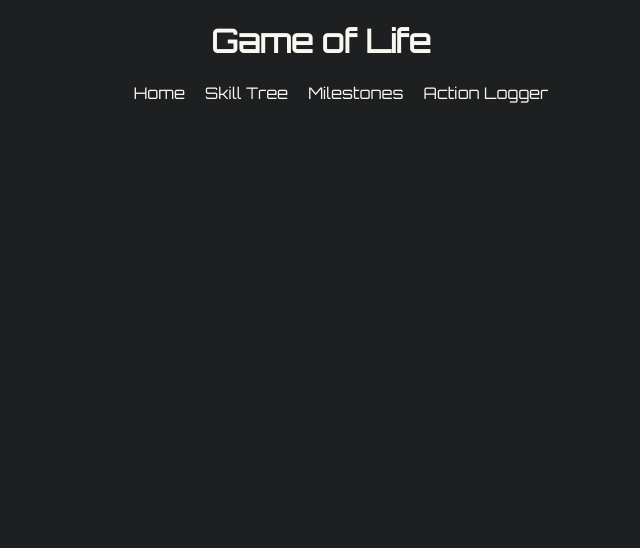
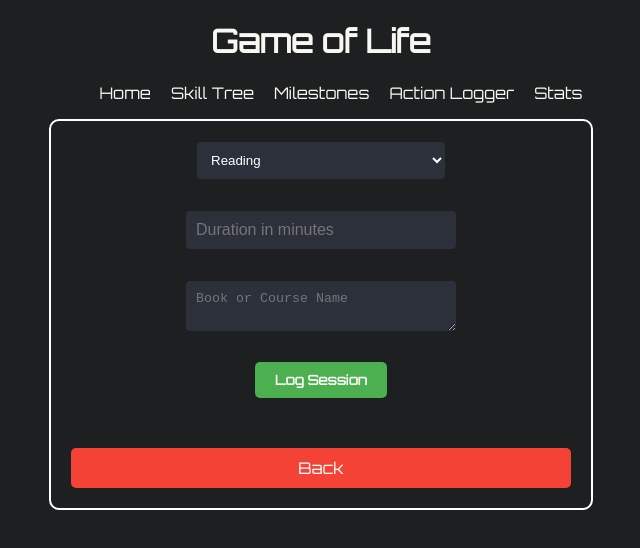
Before and after one commit to Tinoriffic/game-of-life, a React (Create React App) app in the folder frontend/: page /log-learning-session in a window 1280 px wide. Shown: the top 548 px of the page, without its empty margins (319-959 px from the left). Built offline with nearby package versions, Linux system fonts and the light colour scheme; no server answers.

Commit message:
finish implementing the daily action logger components

```diff
--- a/frontend/src/App.js
+++ b/frontend/src/App.js
@@ -6,6 +6,9 @@ import Dashboard from './components/dashboard/Dashboard';
 import UserSetupPage from './components/auth/UserSetupPage';
 import TokenReceiver from './components/auth/TokenReceiver';
 import SocialLogs from './components/dashboard/SocialLogs';
+import JournalLogs from './components/dashboard/JournalLogs';
+import MeditationLogs from './components/dashboard/MeditationLogs';
+import LearningLogs from './components/dashboard/LearningLogs';
 
 function App() {
   return (
@@ -19,6 +22,7 @@ function App() {
           <li>Skill Tree</li>
           <li>Milestones</li>
           <li><Link to="/dashboard">Action Logger</Link></li>
+          <li>Stats</li>
         </ul>
       </nav>
       <Routes>
@@ -29,7 +33,9 @@ function App() {
         <Route path="/daily" element={<ActivityLogger />} />
         <Route path="/dashboard" element={<Dashboard />} />
         <Route path="/log-social-activity" element={<SocialLogs />} />
-        {/* Define other routes */}
+        <Route path="/log-journal-entry" element={<JournalLogs />} />
+        <Route path="/log-meditation" element={<MeditationLogs />} />
+        <Route path="/log-learning-session" element={<LearningLogs />} />
       </Routes>
     </Router>
   );
--- /dev/null
+++ b/frontend/src/components/common/BackButton.js
@@ -0,0 +1,14 @@
+import { useNavigate } from 'react-router-dom';
+
+const BackButton = () => {
+    const navigate = useNavigate();
+    const handleBack = () => {
+        navigate(-1);
+    };
+
+    return (
+        <button className="back-button" onClick={handleBack}>Back</button>
+    )
+}
+
+export default BackButton;
--- a/frontend/src/components/dashboard/ActivityLogger.js
+++ b/frontend/src/components/dashboard/ActivityLogger.js
@@ -13,9 +13,9 @@ const ActivityLogger = () => {
             <h2>Log an Activity</h2>
             <div className="activity-options">
                 <button onClick={() => navigate('/log-social-activity')}>Social</button>
-                <button onClick={() => {/* Navigate to specific activity logging page */}}>Journaling</button>
-                <button onClick={() => {/* Navigate to specific activity logging page */}}>Meditation</button>
-                <button onClick={() => {/* Navigate to specific activity logging page */}}>Learning</button>
+                <button onClick={() => navigate('/log-journal-entry')}>Journaling</button>
+                <button onClick={() => navigate('/log-meditation')}>Meditation</button>
+                <button onClick={() => navigate('/log-learning-session')}>Learning</button>
             </div>
             <button className="back-button" onClick={handleBack}>Back</button>
         </div>
--- /dev/null
+++ b/frontend/src/components/dashboard/JournalLogs.css
@@ -0,0 +1,16 @@
+.journal-logs {
+    display: flex;
+    flex-direction: column;
+    align-items: center;
+    padding: 20px;
+  }
+
+  .reflection-prompts {
+    margin-bottom: 20px;
+  }
+
+  .prompt {
+    margin: 5px 0;
+    font-size: 16px;
+    text-align: center;
+  }
--- /dev/null
+++ b/frontend/src/components/dashboard/JournalLogs.js
@@ -0,0 +1,54 @@
+import React, { useState } from 'react';
+import axiosInstance from '../../axios';
+import { baseUrl } from '../../config/apiConfig';
+import { useNavigate } from 'react-router-dom';
+import { useUser } from '../player/UserContext';
+import BackButton from '../common/BackButton';
+import './JournalLogs.css';
+
+export const JournalLogs = () => {
+    const { user } = useUser();
+    const [error, setError] = useState('');
+    const navigate = useNavigate();
+    const reflectionPrompts = [
+        "Think about one good thing that happened today.",
+        "Take a deep breath and hold it for a moment.",
+        "Consider what you're grateful for right now.",
+      ];
+
+    const handleSubmit = async (e) => {
+        e.preventDefault();
+
+        const logEntry = {
+            user_id: user.id,
+            activity_type: "journal"
+        };
+
+        try {
+            await axiosInstance.post(`${baseUrl}/users/${user.id}/log-activity/`, logEntry);
+            alert('Journal entry logged successfully');
+            setError('');
+            navigate('/dashboard');
+        } catch (error) {
+            console.error('Error logging Journal entry: ', error);
+            setError('Failed to log Journal entry. Please try again.');
+        }
+    };
+
+  return (
+    <div className="journal-logs">
+      <div className="reflection-prompts">
+      {reflectionPrompts.map((prompt, index) => (
+        <div key={index} className="prompt">{prompt}</div>
+        ))}
+        </div>
+      <button onClick={handleSubmit} className='log-journal-btn'>
+        I journaled today
+      </button>
+      <BackButton />
+      {error && <div className="error-message">{error}</div>}
+    </div>
+  );
+};
+
+export default JournalLogs;
--- /dev/null
+++ b/frontend/src/components/dashboard/LearningLogs.css
@@ -0,0 +1,38 @@
+.learning-logs {
+    display: flex;
+    flex-direction: column;
+    gap: 20px;
+    padding: 20px;
+    background-color: #1D1F20;
+    color: #F8F8F2;
+    border: 2px solid #fff;
+    border-radius: 10px;
+    width: auto;
+    max-width: 500px;
+    margin: auto;
+  }
+
+  .activity-type-select, .duration-input, .description-textarea {
+    align-self: center;
+    width: 50%;
+    padding: 10px;
+    background-color: #2c303a;
+    border: 1px solid #1D1F20;
+    color: white;
+    border-radius: 5px;
+  }
+
+  .log-learning-btn {
+    padding: 10px 20px;
+    background-color: #4caf50;
+    color: white;
+    border: none;
+    cursor: pointer;
+    border-radius: 5px;
+    align-self: center;
+    font-weight: bold;
+  }
+
+  .log-learning-btn:hover {
+    background-color: #43a047;
+  }
--- /dev/null
+++ b/frontend/src/components/dashboard/LearningLogs.js
@@ -0,0 +1,71 @@
+import React, { useState } from 'react';
+import axiosInstance from '../../axios';
+import { baseUrl } from '../../config/apiConfig';
+import { useNavigate } from 'react-router-dom';
+import { useUser } from '../player/UserContext';
+import BackButton from '../common/BackButton';
+import './LearningLogs.css';
+
+export const LearningLogs = () => {
+    const { user } = useUser();
+    const [activityType, setActivityType] = useState('read');
+    const [duration, setDuration] = useState('');
+    const [description, setDescription] = useState('');
+    const [error, setError] = useState('');
+    const navigate = useNavigate();
+
+    const handleSubmit = async (e) => {
+        e.preventDefault();
+
+        const logEntry = {
+            user_id: user.id,
+            activity_type: activityType,
+            duration: duration
+        };
+
+        try {
+            await axiosInstance.post(`${baseUrl}/users/${user.id}/log-activity/`, logEntry);
+            alert('Learning session logged successfully');
+            setDuration('');
+            setDescription('');
+            setError('');
+            navigate('/dashboard');
+        } catch (error) {
+            console.error('Error logging learning session: ', error);
+            setError('Failed to log learning session. Please try again.');
+        }
+    };
+
+    return (
+    <div className="learning-logs">
+        <select
+        value={activityType}
+        onChange={(e) => setActivityType(e.target.value)}
+        className="activity-type-select"
+        >
+        <option value="read">Reading</option>
+        <option value="take_class">Taking a Class</option>
+        </select>
+        <input
+        type="number"
+        value={duration}
+        onChange={(e) => setDuration(e.target.value)}
+        placeholder="Duration in minutes"
+        className="duration-input"
+        />
+        <textarea
+        value={description}
+        onChange={(e) => setDescription(e.target.value)}
+        placeholder="Book or Course Name"
+        className="description-textarea"
+        ></textarea>
+        <button onClick={handleSubmit} className="log-learning-btn">
+        Log Session
+        </button>
+        <BackButton />
+        {error && <div className="error-message">{error}</div>}
+    </div>
+    );
+};
+
+export default LearningLogs;
--- /dev/null
+++ b/frontend/src/components/dashboard/MeditationLogs.css
@@ -0,0 +1,41 @@
+.meditation-logs {
+    display: flex;
+    flex-direction: column;
+    align-items: center;
+    padding: 20px;
+  }
+
+  .duration-input, .log-meditation-btn, .show-exercises-btn {
+    margin: 10px 0;
+    padding: 10px;
+    font-size: 16px;
+  }
+
+  .meditation-exercises {
+    margin-top: 20px;
+    background-color: #f0f0f0;
+    padding: 15px;
+    border-radius: 8px;
+  }
+
+  .meditation-exercises h4 {
+    margin: 0 0 10px 0;
+  }
+
+  .meditation-exercises ul {
+    list-style: inside;
+  }
+
+  .meditation-exercise {
+    background-color: #797979;
+    padding: 15px;
+    border-radius: 8px;
+    margin-top: 20px;
+  }
+
+  .next-exercise-btn {
+    margin-top: 10px;
+    padding: 10px;
+    font-size: 16px;
+    cursor: pointer;
+  }
--- /dev/null
+++ b/frontend/src/components/dashboard/MeditationLogs.js
@@ -0,0 +1,84 @@
+import React, { useState } from 'react';
+import axiosInstance from '../../axios';
+import { baseUrl } from '../../config/apiConfig';
+import { useNavigate } from 'react-router-dom';
+import { useUser } from '../player/UserContext';
+import BackButton from '../common/BackButton';
+import './MeditationLogs.css';
+
+const meditationExercises = [
+    { title: "Mindfulness Meditation", directions: "Focus on your breath and observe your thoughts without judgment." },
+    { title: "Focused Meditation", directions: "Concentrate on a single object, sound, or visual element." },
+    { title: "Body Scan Meditation", directions: "Pay attention to different parts of your body and notice any sensations you feel." },
+    { title: "Loving-Kindness Meditation", directions: "Direct feelings of love and kindness towards yourself and others." },
+    { title: "Transcendental Meditation", directions: "Use a mantra and focus your attention to transcend your current state." },
+];
+
+export const MeditationLogs = () => {
+    const { user } = useUser();
+    const [duration, setDuration] = useState('');
+    const [showExercises, setShowExercises] = useState(false);
+    const [exerciseIndex, setExerciseIndex] = useState(0);
+    const [error, setError] = useState('');
+    const navigate = useNavigate();
+
+    const handleNextExercise = () => {
+        setExerciseIndex((prevIndex) => (prevIndex + 1) % meditationExercises.length);
+    };
+
+    const toggleExercisesPanel = () => {
+        setShowExercises(!showExercises);
+    }
+
+    const handleSubmit = async (e) => {
+        e.preventDefault();
+
+        const logEntry = {
+            user_id: user.id,
+            activity_type: "meditate",
+            duration: duration
+        };
+
+        try {
+            await axiosInstance.post(`${baseUrl}/users/${user.id}/log-activity/`, logEntry);
+            alert('Meditation logged successfully');
+            setDuration('');
+            setError('');
+            navigate('/dashboard');
+        } catch (error) {
+            console.error('Error logging meditation: ', error);
+            setError('Failed to log meditation. Please try again.');
+        }
+    };
+
+    return (
+    <div className="meditation-logs">
+        <input
+        type="number"
+        value={duration}
+        onChange={(e) => setDuration(e.target.value)}
+        placeholder="Duration in minutes"
+        className="duration-input"
+        />
+        <button onClick={handleSubmit} className="log-meditation-btn">
+        Log Meditation
+        </button>
+        <button onClick={toggleExercisesPanel} className="see-exercises-btn">
+        {showExercises ? "Hide Exercises" : "Sample Exercises"}
+        </button>
+        {showExercises && (
+        <div className="meditation-exercise">
+            <h4>{meditationExercises[exerciseIndex].title}</h4>
+            <p>{meditationExercises[exerciseIndex].directions}</p>
+            <button onClick={handleNextExercise} className="next-exercise-btn">
+            Next Exercise
+            </button>
+        </div>
+        )}
+        <BackButton />
+        {error && <div className="error-message">{error}</div>}
+    </div>
+    );
+};
+
+export default MeditationLogs;
--- a/frontend/src/components/dashboard/SocialLogs.js
+++ b/frontend/src/components/dashboard/SocialLogs.js
@@ -2,9 +2,12 @@ import React, { useState } from 'react';
 import axiosInstance from '../../axios';
 import { baseUrl } from '../../config/apiConfig';
 import { useNavigate } from 'react-router-dom';
+import { useUser } from '../player/UserContext';
+import BackButton from '../common/BackButton'
 import './SocialLogs.css'
 
-const SocialLogs = ({ userId }) => {
+const SocialLogs = () => {
+    const { user } = useUser();
     const [interactionType, setInteractionType] = useState('');
     const [notes, setNotes] = useState('');
     const [error, setError] = useState('');
@@ -23,14 +26,14 @@ const SocialLogs = ({ userId }) => {
         e.preventDefault();
 
         const logEntry = {
-            user_id: userId,
+            user_id: user.id,
             activity_type: "socialize",
             description: interactionType,
             notes: notes
         };
 
         try {
-            await axiosInstance.post(`${baseUrl}/users/${userId}/log-activity/`, logEntry);
+            await axiosInstance.post(`${baseUrl}/users/${user.id}/log-activity/`, logEntry);
             alert('Social activity logged successfully');
             setError('');
             navigate('/dashboard');
@@ -69,6 +72,7 @@ const SocialLogs = ({ userId }) => {
               />
             </div>
             <button type="submit" className="submit-btn">Log Activity</button>
+            <BackButton />
           </form>
           {error && <div className="error-message">{error}</div>}
         </div>
```
